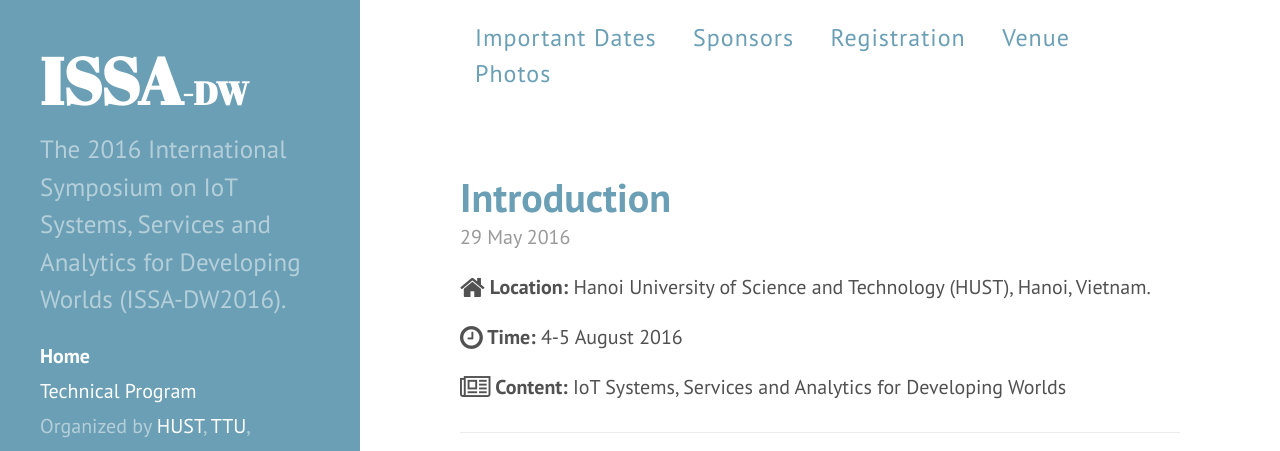
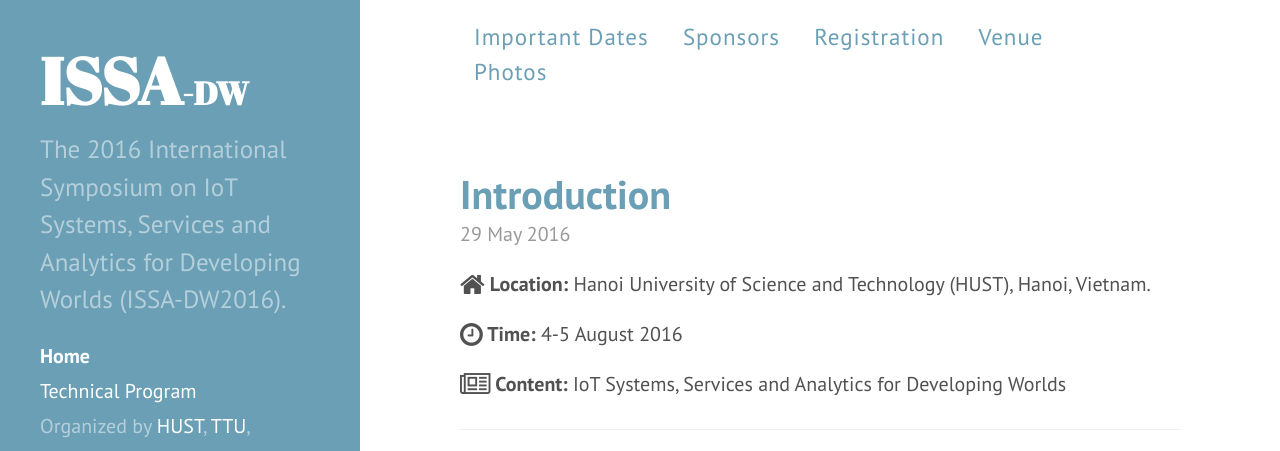
Before and after one commit to issadw/issadw.github.io, a Jekyll site: the page built from index.html, in a window 1280 px wide and 1400 px high. Shown: the top 451 px of the window. Built offline with Jekyll 4.4.1, drawn with Linux system fonts in a browser that asks for light colours; the list of posts is cut into pages by our own code.

Commit message:
Update hyde.css

```diff
--- a/public/css/hyde.css
+++ b/public/css/hyde.css
@@ -133,7 +133,7 @@
 
 @media (min-width: 48em) {
   .content {
-    max-width: 55rem;
+    max-width: 38rem;
     margin-left: 20rem;
     margin-right: 2rem;
   }
@@ -258,22 +258,22 @@
   /* float: right; */
   position: relative;
   /* left: 19rem; */
-  margin-right: 18px; // @TODO: Vertically middle align
-  margin-left: 18px;
-  font-size: 24px;
+  margin-right: 16px; // @TODO: Vertically middle align
+  margin-left: 16px;
+  font-size: 23px;
   background-color: #ffffff;
 
   @include mobile {
     float: none;
     margin-top: 9px;
     display: block;
-    font-size: 18px;
+    font-size: 16px;
   }
 }
 
 .top .masthead nav a {
-  margin-right : 15px;
-  margin-left: 15px;
+  margin-right : 14px;
+  margin-left: 14px;
   text-align: center;
   font-weight: 300;
   letter-spacing: 1px;
```
